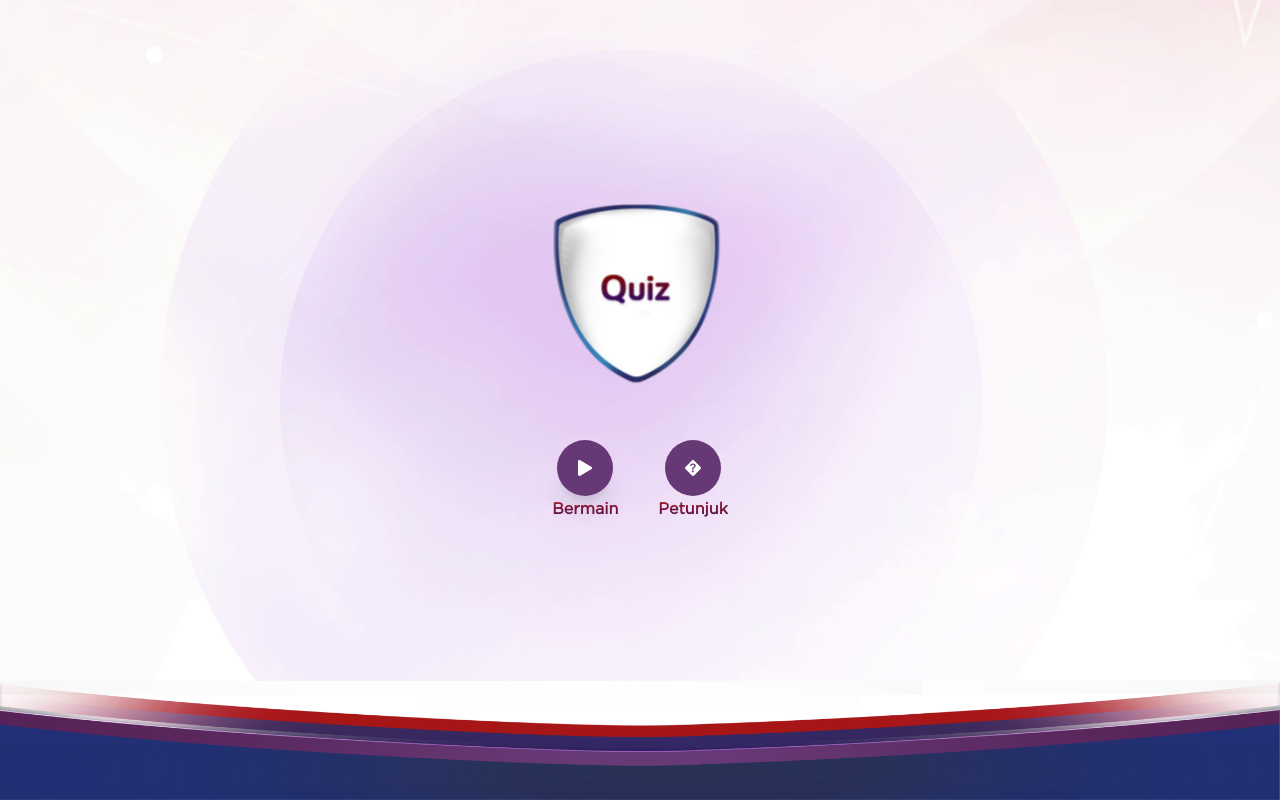
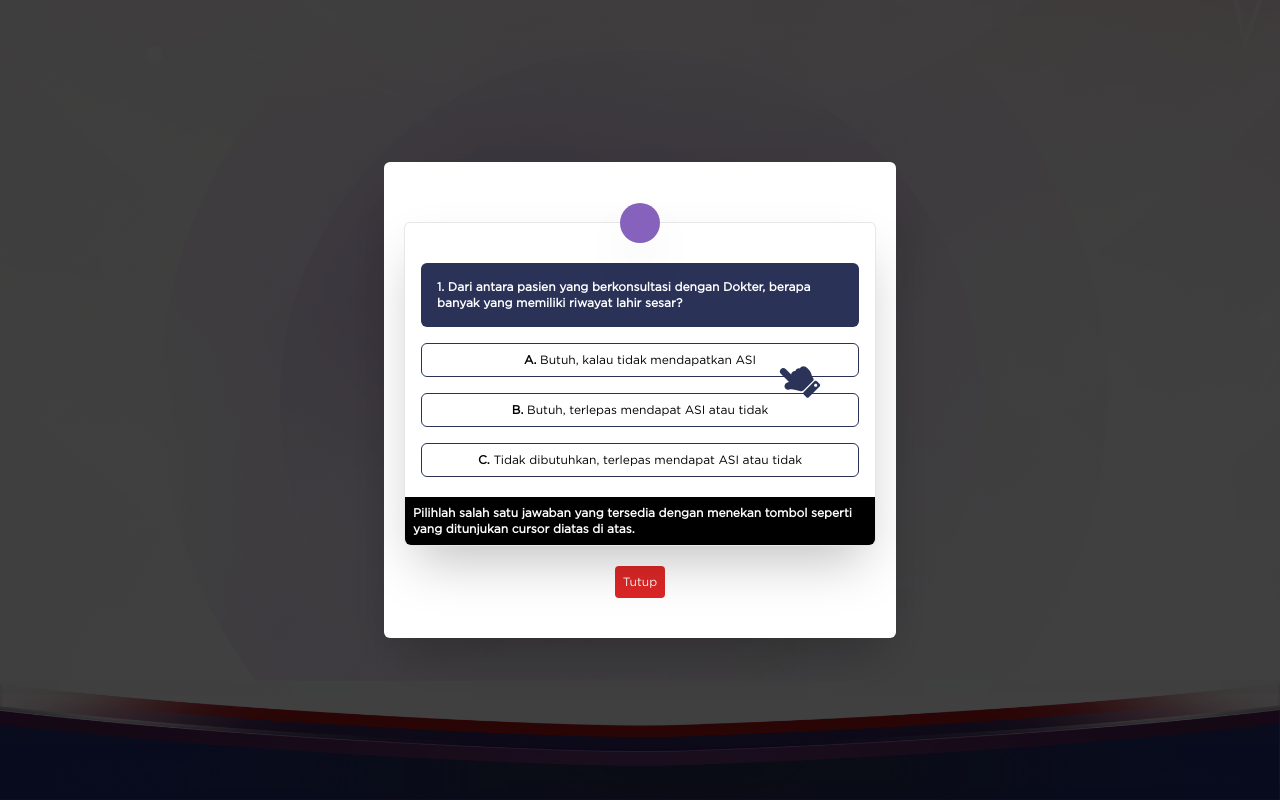
Before and after one commit to Apuy717/quizz-doctor, a Next.js app: page / in a window 1280 px wide. Both pictures are taken after a click on the button 693 px from the left and 468 px from the top of the page. Built offline with nearby package versions, Linux system fonts and the light colour scheme; no server answers.

Commit message:
add about

```diff
--- a/src/components/homeComponent.tsx
+++ b/src/components/homeComponent.tsx
@@ -1,11 +1,16 @@
 import { motion } from "framer-motion";
+import { Howl } from "howler";
 import Image from "next/image";
-import { FC } from "react";
+import { FC, useState } from "react";
 import { BsQuestionDiamondFill } from "react-icons/bs";
-import { FaPlay } from "react-icons/fa";
+import { FaHandPointUp, FaPlay } from "react-icons/fa";
+import Question from "../dao/question";
 import { iHomeComponent } from "./home.interface";
+import { Modal } from "./modal";
 
 export const HomeComponent: FC<iHomeComponent> = ({ page, onPlay, onAbout }) => {
+  const [isAbout, setIsAbout] = useState<boolean>(false);
+  const [sound] = useState<Howl>(new Howl({ src: ["/audio/button-3.mp3"] }));
   return (
     <motion.div
       key={page}
@@ -29,7 +34,10 @@ export const HomeComponent: FC<iHomeComponent> = ({ page, onPlay, onAbout }) =>
         </div>
         <div className="flex flex-col items-center justify-center ml-5">
           <button
-            onClick={onAbout}
+            onClick={() => {
+              setIsAbout(!isAbout);
+              sound.play();
+            }}
             className="rounded-full h-min w-min p-5 bg-[#663976] transition-all duration-100 hover:scale-105 flex items-center justify-center text-white"
           >
             <BsQuestionDiamondFill className="h-[1rem] w-[1srem]" />
@@ -43,6 +51,48 @@ export const HomeComponent: FC<iHomeComponent> = ({ page, onPlay, onAbout }) =>
         className="w-full h-[15%] absolute bottom-0 hidden md:inline-flex bg-footer bg-contain bg-repeat-round"
         style={{ backgroundSize: "100%, 100%" }}
       ></div>
+      <Modal status={isAbout}>
+        <div className="flex flex-col items-center justify-center pb-10">
+          <div className="bg-white rounded-md m-5 shadow-2xl border relative">
+            <div className="absolute left-0 -top-5 w-full flex items-center justify-center">
+              <div className="w-10 h-10 bg-[#8662BD] shadow-2xl rounded-full" />
+            </div>
+            <div className="bg-[#2A3257] text-white mx-4 rounded-md p-4 mt-10 text-xs font-semibold md:text-md flex flex-row">
+              <p>1. {Question.question[0].question}</p>
+            </div>
+            {Question.question[1].listAnswer.map((i, k) => (
+              <div
+                key={k}
+                className={`relative mx-4 text-xs md:text-md text-center mt-4 p-2 border border-[#2A3257] rounded-md`}
+              >
+                <p>
+                  <strong className="uppercase">{i.key}.</strong> {i.value}
+                </p>
+                {k === 0 ? (
+                  <FaHandPointUp className="absolute top-4 w-10 z-50 h-10 right-10 -rotate-45 text-[#2B3358]" />
+                ) : (
+                  <></>
+                )}
+              </div>
+            ))}
+            <div className="bg-black text-white mt-5 p-2 text-xs font-semibold rounded-b-md">
+              <p>
+                Pilihlah salah satu jawaban yang tersedia dengan menekan tombol seperti yang ditunjukan cursor diatas di
+                atas.
+              </p>
+            </div>
+          </div>
+          <button
+            className="bg-red-600 hover:bg-red-700 rounded text-xs p-2 text-white"
+            onClick={() => {
+              setIsAbout(false);
+              sound.play();
+            }}
+          >
+            Tutup
+          </button>
+        </div>
+      </Modal>
     </motion.div>
   );
 };
```
